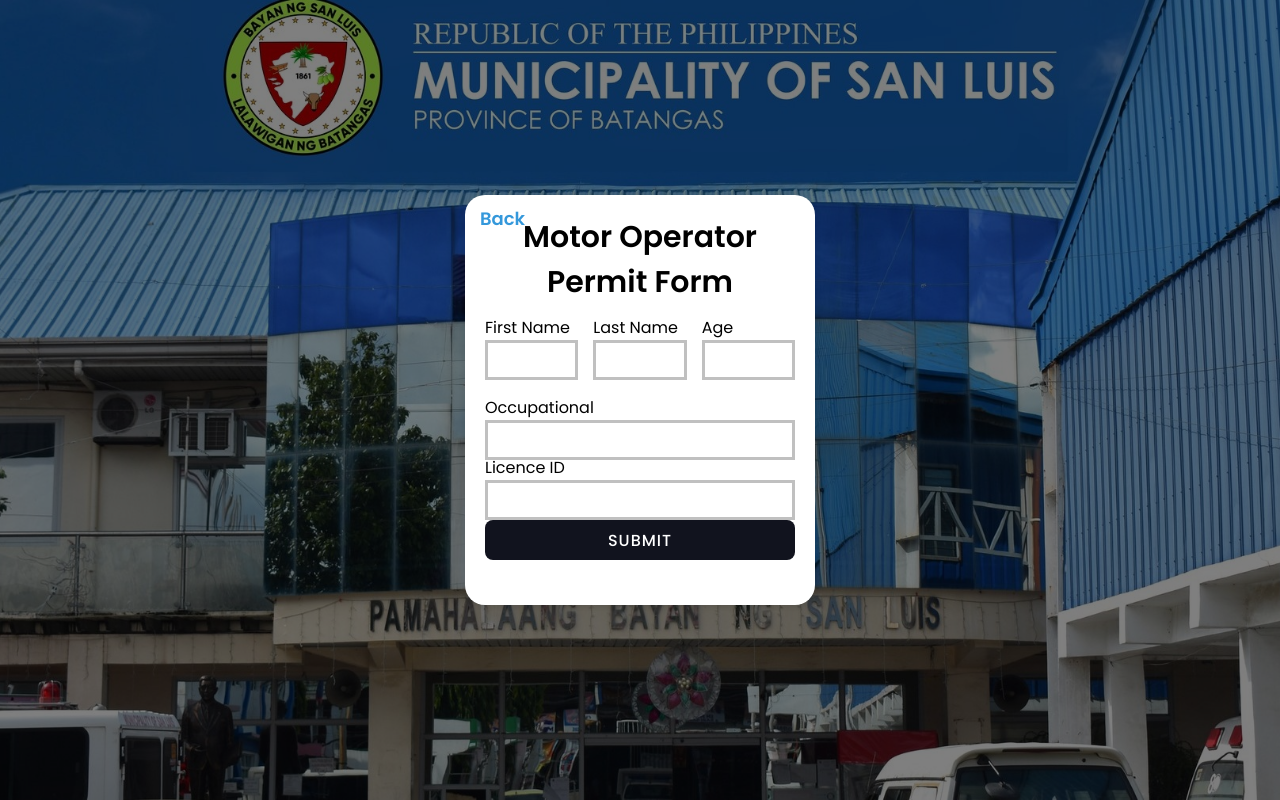
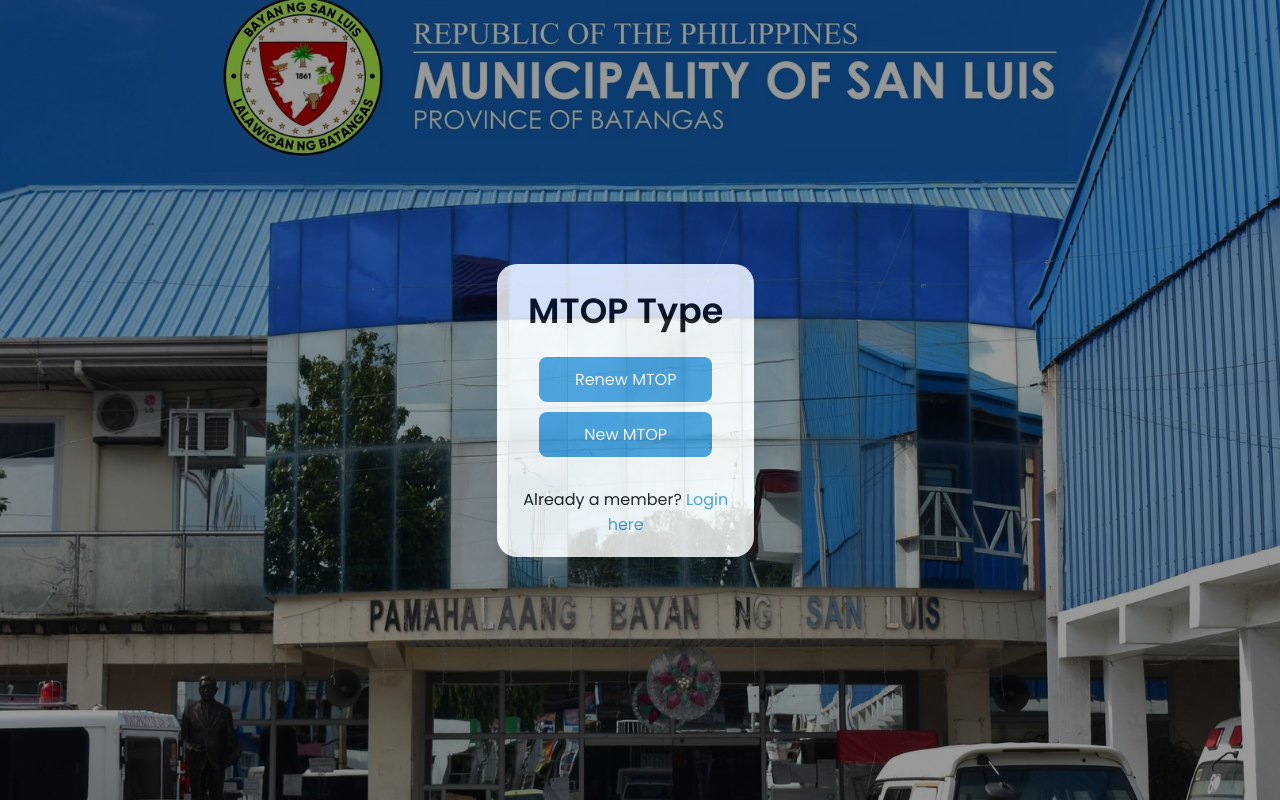
Before and after one commit to LunaAndrei/CAPSTONE, a website: page motor.html in a window 1280 px wide. Drawn offline with Linux system fonts and the light colour scheme.

Commit message:
adding some changes

```diff
--- a/applicant.css
+++ b/applicant.css
@@ -39,7 +39,6 @@
   align-items: flex-start;
 }
 
-
 .info-section h2 {
   color: white;
   font-size: 24px;
@@ -51,41 +50,43 @@
   padding-left: 17px;
   font-size: 16px;
   line-height: 1.6;
-
 }
 
 .image-container {
   text-align: center;
 }
 
-.image-container1 img{
+.image-container1 img {
   width: 25%;
   border-radius: 10px;
   box-shadow: 0 0 8px rgba(0, 0, 0, 0.1);
   position: relative;
-  top:-230px;
-  left:400px;
+  top: -230px;
+  left: 400px;
+}
 
-}
-.image-container2 img{
+.image-container2 img {
   width: 55%;
   box-shadow: 0 0 8px rgba(0, 0, 0, 0.1);
   position: relative;
-  top:-215px;
+  top: -215px;
 }
+
 .center {
   position: relative;
   z-index: 2;
 }
-.image2{
- border-radius: 10px;
- padding-right: 35px;
+
+.image2 {
+  border-radius: 10px;
+  padding-right: 35px;
 }
 
-.p2{
-position: relative;
-right:-300px;
+.p2 {
+  position: relative;
+  right: -300px;
 }
+
 .container {
   margin-top: 120px;
   position: relative;
@@ -98,7 +99,6 @@
   border-radius: 40px; /* Curve the corners */
   margin-right: 70px; /* Add margin to push the form away from the edge */
 }
-
 
 .container .close-btn {
   position: absolute;
@@ -132,9 +132,10 @@
 form .data label {
   font-size: 18px;
 }
-.info2{
- position: relative;
- top: -195px;
+
+.info2 {
+  position: relative;
+  top: -195px;
 }
 
 form .data input {
@@ -149,10 +150,12 @@
   border-radius: 15px;
   box-shadow: 0 5px 4px rgba(90, 87, 87, 0.1);
 }
+
 .formcontainer {
   position: relative;
   width: fit-content;
 }
+
 i {
   position: absolute;
   left: 15px;
@@ -174,6 +177,7 @@
 .toggle-password i {
   font-size: 18px;
 }
+
 form .data input:hover {
   border-color: #337fb2; /* Change border color on hover */
   box-shadow: 0 0 5px rgba(52, 152, 219, 0.5); /* Add a subtle shadow on hover */
@@ -262,8 +266,8 @@
 }
 
 .arrow-button:hover,
-.right-arrow :hover,
-.left-arrow :hover{
+.right-arrow:hover,
+.left-arrow:hover {
   background-color: #313030;
   color: white;
 }
@@ -288,5 +292,43 @@
   color: #333;
   width: 650px; /* Set a fixed width */
   height: 680px; /* Set a fixed height */
-  left:-200px;
+  left: -200px;
 }
+
+/* New styles for the "Choose type of permit" button */
+.permit-btn {
+  display: inline-block;
+  background-color: #070a0b;
+  color: #fff;
+  padding: 10px 20px;
+  font-size: 16px;
+  cursor: pointer;
+  border-radius: 8px;
+  text-decoration: none;
+  text-align: center;
+  margin-top: 20px;
+  transition: background-color 0.3s ease;
+}
+
+.permit-btn:hover {
+  background-color: #f9fbfb;
+  text-decoration: none;
+}
+
+/* New styles for the sliding info section */
+.info-content {
+  position: relative;
+  height: 100%;
+  overflow: hidden;
+}
+
+.info-slide {
+  display: none;
+  opacity: 0;
+  transition: opacity 0.5s ease;
+}
+
+.info-slide.active {
+  display: block;
+  opacity: 1;
+}
--- a/choose.css
+++ b/choose.css
@@ -11,7 +11,7 @@
 body {
   height: 100vh;
   width: 100%;
-  background: url('Pic/Background.jpg')no-repeat center center fixed;
+  background: url('Pic/Background.jpg') no-repeat center center fixed;
   background-size: cover;
   display: flex;
   align-items: center;
@@ -35,33 +35,7 @@
   z-index: 2;
 }
 
-.show-btn {
-  background: #fff;
-  padding: 10px 20px;
-  font-size: 20px;
-  font-weight: 500;
-  color: #3498db;
-  cursor: pointer;
-  box-shadow: 0px 0px 10px rgba(0, 0, 0, 0.1);
-  border-radius: 8px;
-  transition: all 0.1s ease;
-  position: absolute;
-  top: 50%;
-  left: 50%;
-  transform: translate(-50%, -50%);
-  text-align: center; /* Center text horizontally */
-  line-height: 1.5; /* Adjust line height for vertical centering */
-  display: block; /* Ensure block display for proper centering */
-}
-
-.show-btn:active {
-  transform: scale(0.9); /* Corrected typo */
-}
-
 .container {
-  scale: 0;
-  opacity: 0;
-  z-index: -1;
   background: #fff;
   width: 90%; /* Adjusted width for responsiveness */
   max-width: 500px; /* Added max-width for large screens */
@@ -70,6 +44,7 @@
   transition: all 0.3s ease;
   border-radius: 20px;
   margin-top: 20px; /* Added margin for better separation */
+  text-align: center; /* Center all text inside container */
 }
 
 .container:hover {
@@ -77,34 +52,15 @@
   box-shadow: 0 0 15px rgba(0, 0, 0, 0.2);
 }
 
-#show:checked ~ .container {
-  scale: 1;
-  opacity: 1;
-  z-index: 11;
-}
-
-.container .close-btn {
-  position: absolute;
-  right: 20px;
-  top: 15px;
-  font-size: 18px;
-  cursor: pointer;
-}
-
-.container .close-btn:hover {
-  color: #3498db;
-}
-
 .container .text {
   font-size: 35px;
   font-weight: 600;
-  text-align: center;
-  margin-top: 40px;
+  margin-bottom: 20px;
 }
 
 .permit-options {
   display: flex;
-  flex-direction: column; /* Adjusted to stack buttons vertically */
+  flex-direction: column; /* Stack buttons vertically */
   justify-content: center;
   align-items: center;
   margin-top: 20px;
@@ -121,7 +77,7 @@
   transition: background-color 0.3s ease;
   text-decoration: none;
   text-align: center;
-  margin-bottom: 10px; /* Adjusted margin between buttons */
+  margin-bottom: 10px; /* Adjust margin between buttons */
   width: 80%; /* Adjusted width for better fit */
   max-width: 250px; /* Added max-width for large screens */
 }
@@ -130,98 +86,17 @@
   background-color: #2980b9;
 }
 
-.form-container {
-  display: none;
+.member-link {
+  margin-top: 20px;
+  font-size: 16px;
 }
 
-.form-container.active {
-  display: block;
-}
-
-.form-container form {
-  margin-top: -20px;
-  transition: all 0.3s ease;
-}
-
-.form-container form .data {
-  height: 45px;
-  width: 100%;
-  margin: 20px 0;
-}
-
-form .data label {
-  font-size: 18px;
-}
-
-form .data input,
-form .data select {
-  height: 100%;
-  width: 100%;
-  padding-left: 10px;
-  font-size: 17px;
-  border: 4px solid silver;
-  transition: border-color 0.6s ease, box-shadow 0.6s ease;
-}
-
-form .data input:focus,
-form .data select:focus {
-  border-color: #3498db;
-  border-bottom-width: 2px;
-}
-
-form .data input:hover,
-form .data select:hover {
-  border-color: #337fb2;
-  box-shadow: 0 0 5px rgba(52, 152, 219, 0.5);
-}
-
-form .btn {
-  margin: 30px 0;
-  height: 45px;
-  width: 100%;
-  position: relative;
-  overflow: hidden;
-}
-
-form .btn .inner {
-  height: 100%;
-  width: 300%;
-  position: absolute;
-  left: -100%;
-  z-index: -1;
-  transition: all 0.4s;
-}
-
-form .btn:hover .inner {
-  left: 0;
-}
-
-form .btn button {
-  height: 100%;
-  width: 100%;
-  background: none;
-  border: none;
-  color: #fff;
-  background: #11131e;
-  font-size: 18px;
-  font-weight: 500;
-  text-transform: uppercase;
-  letter-spacing: 1px;
-  cursor: pointer;
-  border-radius: 8px;
-  overflow: hidden;
-}
-
-form .signup-link {
-  text-align: center;
-}
-
-form .signup-link a {
+.member-link a {
   color: #3498db;
   text-decoration: none;
 }
 
-form .signup-link a:hover {
+.member-link a:hover {
   text-decoration: underline;
 }
 
--- a/motor.css
+++ b/motor.css
@@ -17,6 +17,7 @@
   align-items: center;
   justify-content: center;
   position: relative;
+  opacity: 0.8; /* Adjust background transparency */
 }
 
 .overlay {
@@ -25,7 +26,7 @@
   left: 0;
   width: 100%;
   height: 100%;
-  background-color: rgba(0, 0, 0, 0.5); /* Adjust the color and transparency level */
+  background-color: rgba(0, 0, 0, 0.5); /* Adjust overlay color and transparency */
   z-index: 1;
 }
 
@@ -35,120 +36,99 @@
 }
 
 .container {
-  scale: 1;
-  opacity: 1;
-  z-index: 11;
   background: #fff;
-  width: 350px; /* Adjusted width */
-  padding: 20px; /* Adjusted padding */
+  width: 90%; /* Adjusted width for responsiveness */
+  max-width: 500px; /* Added max-width for large screens */
+  padding: 20px;
   box-shadow: 0 0 8px rgba(0, 0, 0, 0.1);
   transition: all 0.3s ease;
-  border-radius: 20px; /* Adjusted border radius */
+  border-radius: 20px;
+  margin-top: 20px; /* Added margin for better separation */
+  text-align: center; /* Center all text inside container */
 }
 
-.container .back-btn {
-  position: absolute;
-  left: 15px;
-  top: 10px;
-  font-size: 18px;
+.container:hover {
+  background: #f8f8f8;
+  box-shadow: 0 0 15px rgba(0, 0, 0, 0.2);
+}
+
+.container .text {
+  font-size: 35px;
+  font-weight: 600;
+  margin-bottom: 20px;
+}
+
+.permit-options {
+  display: flex;
+  flex-direction: column; /* Stack buttons vertically */
+  justify-content: center;
+  align-items: center;
+  margin-top: 20px;
+}
+
+.permit-btn {
+  background-color: #3498db;
+  color: #fff;
+  border: none;
+  padding: 10px 20px;
+  font-size: 16px;
   cursor: pointer;
-  background: none;
-  border: none;
+  border-radius: 8px;
+  transition: background-color 0.3s ease;
+  text-decoration: none;
+  text-align: center;
+  margin-bottom: 10px; /* Adjust margin between buttons */
+  width: 80%; /* Adjusted width for better fit */
+  max-width: 250px; /* Added max-width for large screens */
+}
+
+.permit-btn:hover {
+  background-color: #2980b9;
+}
+
+.member-link {
+  margin-top: 20px;
+  font-size: 16px;
+}
+
+.member-link a {
   color: #3498db;
-  font-weight: 600;
   text-decoration: none;
 }
 
-.container .back-btn:hover {
-  color: #11131e;
+.member-link a:hover {
+  text-decoration: underline;
+}
+
+@media (max-width: 768px) {
+  .container {
+    width: 90%;
+    max-width: 400px;
+  }
+
+  .permit-btn {
+    width: 100%;
+    max-width: 300px;
   }
 
   .container .text {
-  font-size: 30px;
-  font-weight: 600;
-  text-align: center;
+    font-size: 28px;
+    margin-top: 30px;
+  }
 }
 
-.container form {
-  margin-top: -10px;
-  transition: all 0.3s ease;
+@media (min-width: 769px) and (max-width: 1080px) {
+  .container {
+    width: 80%;
+    max-width: 600px;
   }
 
-.container form .data {
-  height: 40px; /* Adjusted height */
-  width: 100%;
-  margin: 20px 0; /* Adjusted margin */
+  .permit-btn {
+    max-width: 350px;
   }
 
-.container form .data-row {
-  display: flex;
-  justify-content: space-between;
-  gap: 15px; /* Add gap between the inputs */
+  .container .text {
+    font-size: 32px;
+    margin-top: 35px;
   }
-
-form .data-row .data {
-  width: 32%; /* Adjusted width to fit three inputs in a row */
 }
-
-form .data label {
-  font-size: 16px; /* Adjusted font size */
-}
-
-form .data input,
-form .data select {
-  height: 100%;
-  width: 100%;
-  padding-left: 10px;
-  font-size: 13px; /* Adjusted font size */
-  border: 3px solid silver; /* Adjusted border thickness */
-  transition: border-color 0.6s ease, box-shadow 0.6s ease; /* Add transition for smooth effect */
-}
-
-form .data input:focus,
-form .data select:focus {
-  border-color: #3498db;
-  border-bottom-width: 2px;
-}
-
-form .data input:hover,
-form .data select:hover {
-  border-color: #337fb2; /* Change border color on hover */
-  box-shadow: 0 0 5px rgba(52, 152, 219, 0.5); /* Add a subtle shadow on hover */
-}
-
-form .btn {
-  margin: 25px 0; /* Adjusted margin */
-  height: 40px; /* Adjusted height */
-  width: 100%;
-  position: relative;
-  overflow: hidden;
-}
-
-form .btn .inner {
-  height: 100%;
-  width: 300%;
-  position: absolute;
-  left: -100%;
-  z-index: -1;
-  transition: all 0.4s;
-}
-
-form .btn:hover .inner {
-  left: 0;
-}
-
-form .btn button {
-  height: 100%;
-  width: 100%;
-  background: none;
-  border: none;
-  color: #fff;
-  background: #11131e;
-  font-size: 16px; /* Adjusted font size */
-  font-weight: 500;
-  text-transform: uppercase;
-  letter-spacing: 1px;
-  cursor: pointer;
-  border-radius: 8px;
-  overflow: hidden;
-}
--- a/motor.html
+++ b/motor.html
@@ -2,48 +2,24 @@
 <html lang="en" dir="ltr">
 <head>
   <meta charset="utf-8" />
-  <link rel="stylesheet" href="motor.css" />
+  <link rel="stylesheet" href="choose.css" />
   <link
     rel="stylesheet"
     href="https://cdnjs.cloudflare.com/ajax/libs/font-awesome/5.15.3/css/all.min.css"
   />
-  <title>Motor Operator Permit Form</title>
+  <title>Choose Type of MTOP</title>
 </head>
 <body>
   <div class="overlay"></div>
   <div class="center">
     <div class="container">
-      <a href="choose.html" class="back-btn">Back</a>
-      <div class="text">Motor Operator Permit Form</div>
-      <div class="form-container">
-        <form action="choose.html">
-          <div class="data-row">
-            <div class="data">
-              <label>First Name</label>
-              <input type="text" required />
-            </div>
-            <div class="data">
-              <label>Last Name</label>
-              <input type="text" required />
-            </div>
-            <div class="data">
-              <label>Age</label>
-              <input type="number" required />
-            </div>
-          </div>
-          <div class="data">
-            <label>Occupational</label>
-            <input type="text" required />
-          </div>
-          <div class="data">
-            <label>Licence ID</label>
-            <input type="text" required />
-          </div>
-          <div class="btn">
-            <div class="inner"></div>
-            <button type="submit">Submit</button>
-          </div>
-        </form>
+      <div class="text">MTOP Type</div>
+      <div class="permit-options">
+        <a class="permit-btn" href="">Renew MTOP</a>
+        <a class="permit-btn" href="">New MTOP</a>
+      </div>
+      <div class="member-link">
+        Already a member? <a href="applicant.html">Login here</a>
       </div>
     </div>
   </div>
```
Also changed, not shown: Javascipt/Auto.js (added, +29 -0 lines), applicant.html (+9 -5 lines), choose.html (+3 -2 lines). Lines whose indentation alone changed are shown as unchanged.
